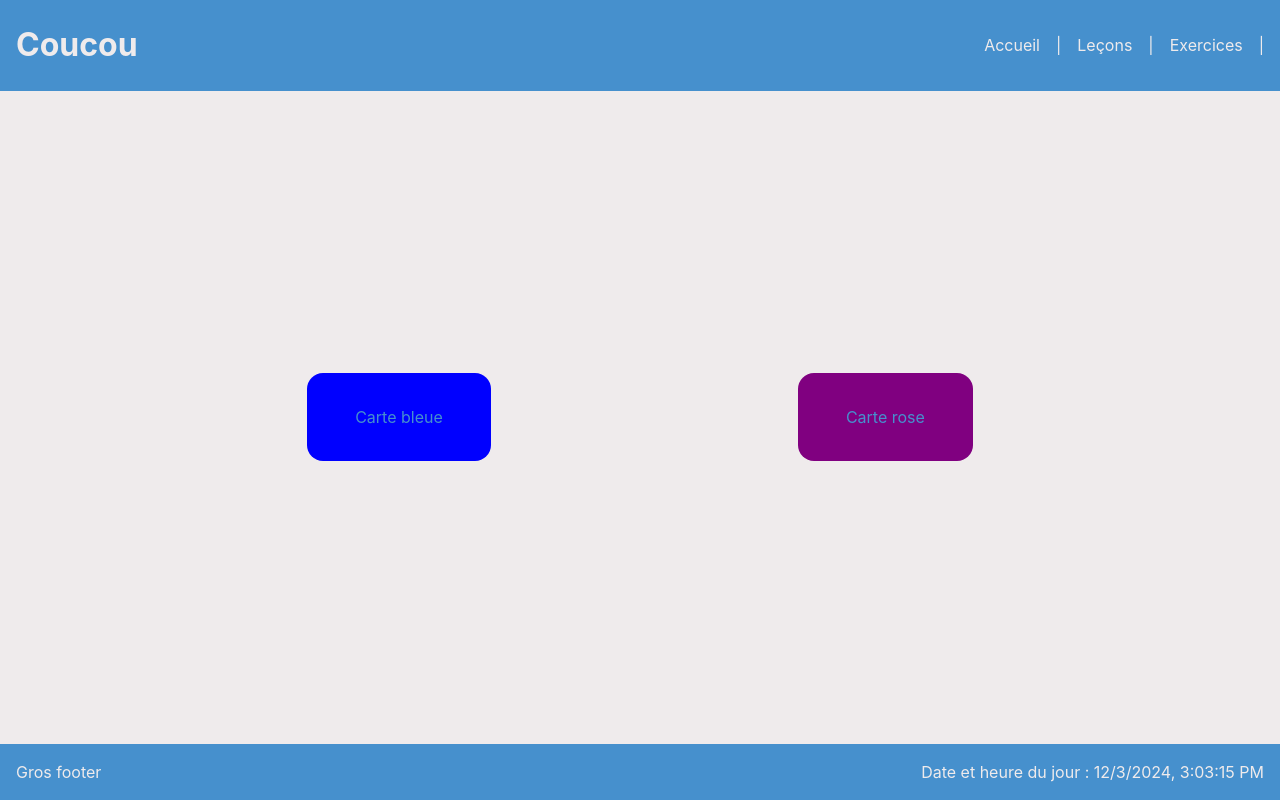
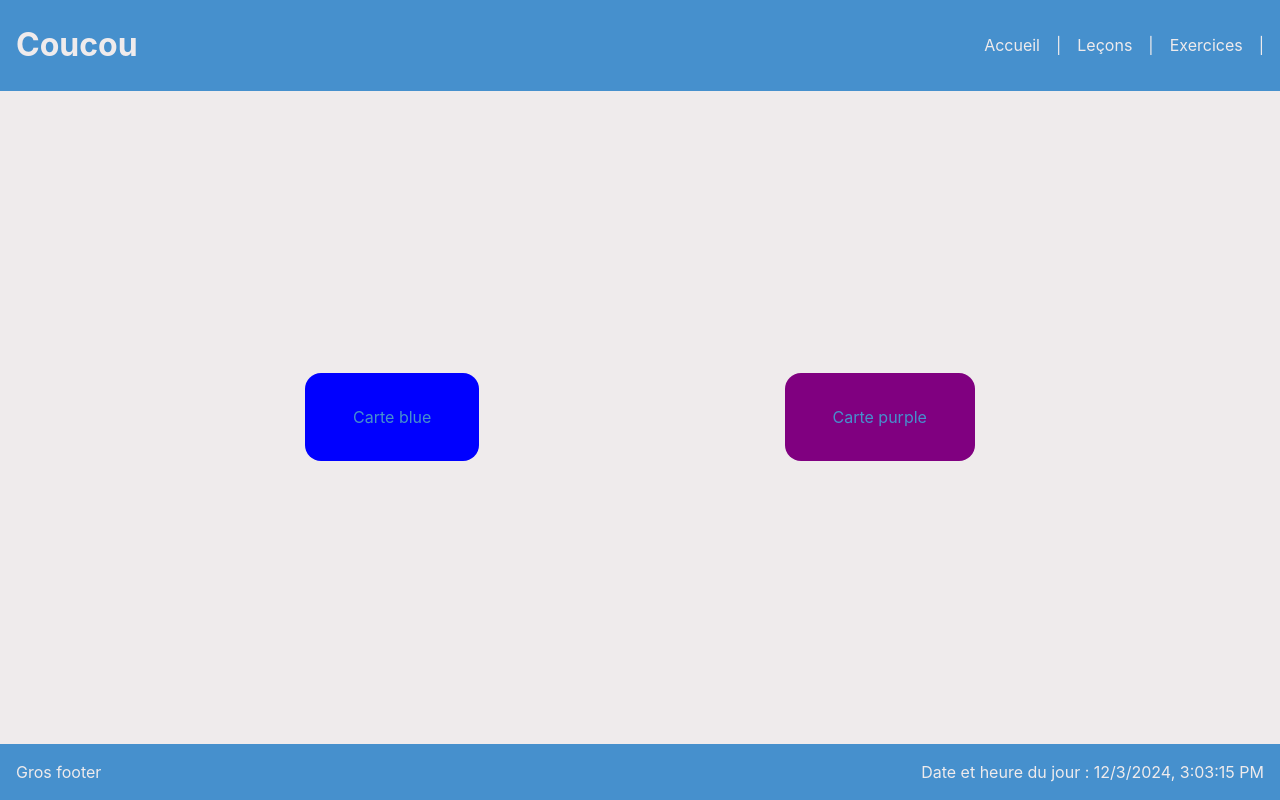
Before and after one commit to Cemus/vue-testing, a Vue app: page /exercises/style in a window 1280 px wide. Built offline with nearby package versions, Linux system fonts and the light colour scheme.

Commit message:
Fix style

```diff
--- a/src/components/exercises/ExerciseStyle.vue
+++ b/src/components/exercises/ExerciseStyle.vue
@@ -5,14 +5,14 @@
       :style="{ backgroundColor: color1 }"
       @click="toggleAlternativeColor(color1)"
     >
-      <p>Carte bleue</p>
+      <p>Carte {{ color1 }}</p>
     </div>
     <div
       class="card"
       :style="{ backgroundColor: color2 }"
       @click="toggleAlternativeColor(color2)"
     >
-      <p>Carte rose</p>
+      <p>Carte {{ color2 }}</p>
     </div>
   </div>
 </template>
```
